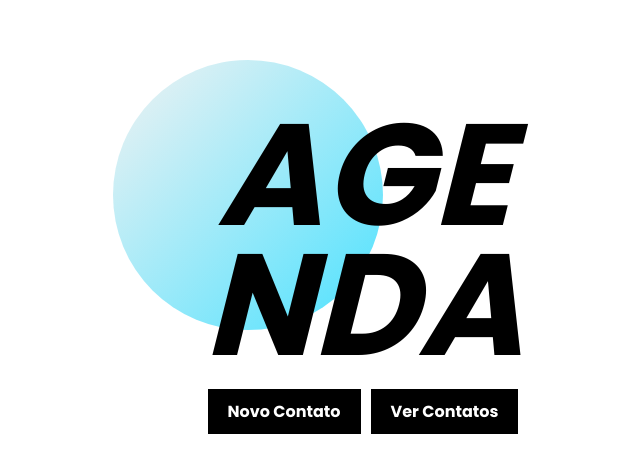
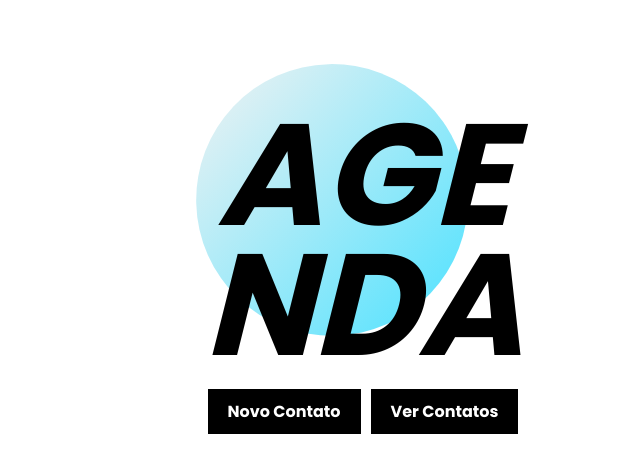
Before and after one commit to rsturk87/lista-contatos, a React (Create React App) app: page / in a window 1280 px wide. Shown: the part 128-600 px from the top of the page, without its empty margins (277-917 px from the left). Built offline with nearby package versions, Linux system fonts and the light colour scheme.

Commit message:
circulo animado

```diff
--- a/package.json
+++ b/package.json
@@ -12,6 +12,7 @@
     "@types/styled-components": "^5.1.34",
     "ajv": "^6.12.6",
     "ajv-keywords": "^3.5.2",
+    "framer-motion": "^12.4.7",
     "react": "^18.2.0",
     "react-dom": "^18.2.0",
     "react-redux": "^9.2.0",
--- a/src/components/Agenda/index.tsx
+++ b/src/components/Agenda/index.tsx
@@ -8,9 +8,22 @@ function Agenda() {
 
     return (
         <S.Container>
+            <S.Circulo
+                animate={{
+                    scale: [1, 1.1, 1],
+                    rotate: [0, 10, -10, 0],
+                    y: [0, 15, 0],
+                }}
+                transition={{
+                    duration: 6,
+                    ease: "easeInOut",
+                    repeat: Infinity,
+                }}
+            />
+
             {tela === "home" && (
                 <>
-                    <S.Titulo>AGE<br></br>NDA</S.Titulo>
+                    <S.Titulo>AGE<br />NDA</S.Titulo>
                     <S.ButtonContainer>
                         <S.Botao onClick={() => setTela("novo")}>Novo Contato</S.Botao>
                         <S.Botao onClick={() => setTela("lista")}>Ver Contatos</S.Botao>
--- a/src/components/Agenda/styles.ts
+++ b/src/components/Agenda/styles.ts
@@ -1,4 +1,5 @@
 import styled from "styled-components";
+import { motion } from "framer-motion";
 
 export const Container = styled.div`
   display: flex;
@@ -23,18 +24,17 @@ export const Titulo = styled.h1`
   display: inline-block;
   z-index: 1;
   line-height: 0.9;
+`;
 
-  &::before {
-    content: "";
-    position: absolute;
-    top: -50px;
-    left: -90px;
-    width: 270px;
-    height: 270px;
-    background: linear-gradient(to top left, rgba(30, 218, 255, 0.8), rgba(239, 239, 239, 0.8));
-    border-radius: 50%;
-    z-index: -1;
-  }
+export const Circulo = styled(motion.div)`
+  position: absolute;
+  top: 24%;
+  left: 37%;
+  width: 270px;
+  height: 270px;
+  background: linear-gradient(to top left, rgba(30, 218, 255, 0.8), rgba(239, 239, 239, 0.8));
+  border-radius: 50%;
+  z-index: 0;
 `;
 
 export const ButtonContainer = styled.div`
```
Also changed, not shown: 1 other file (tests, documents, lock files or other folders).
